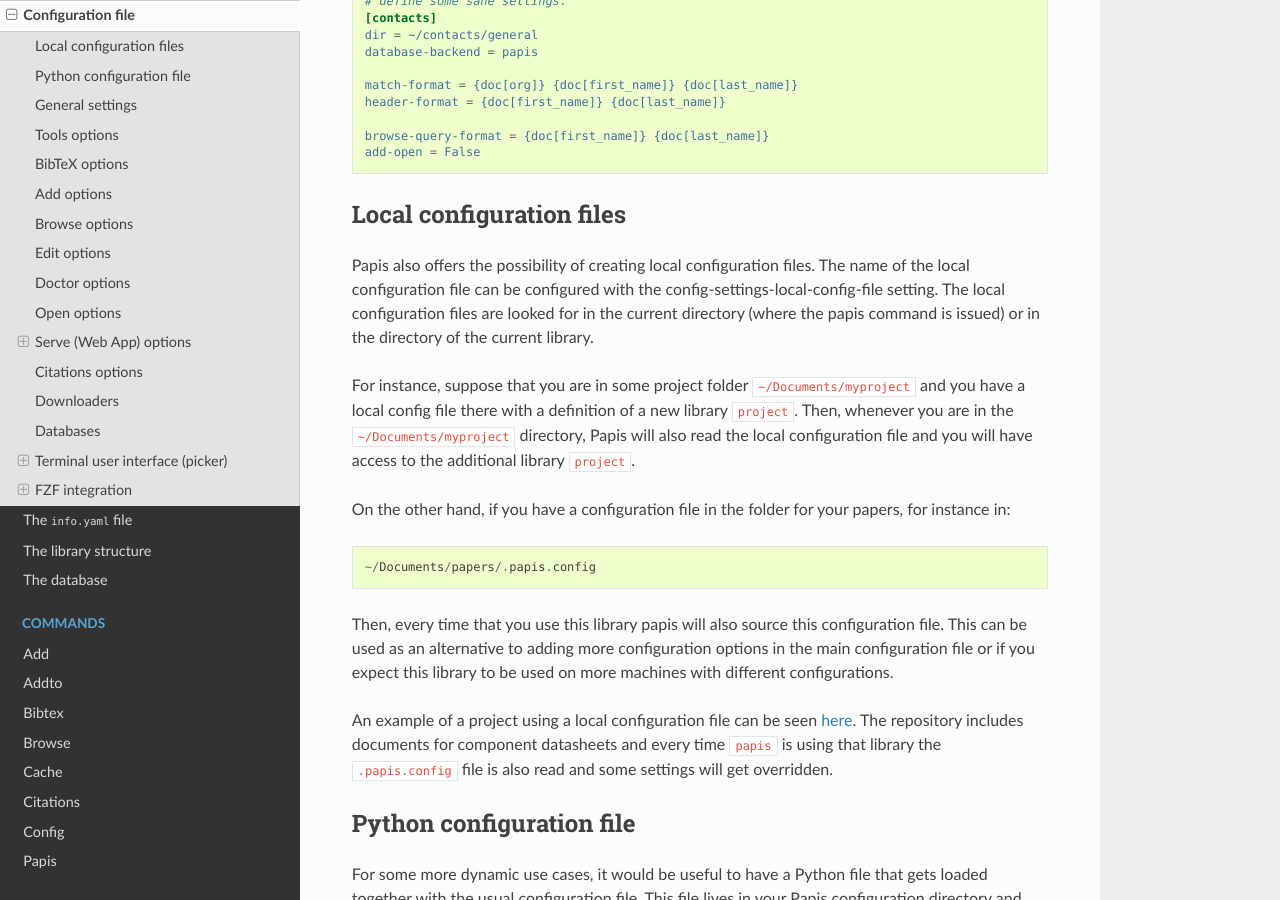
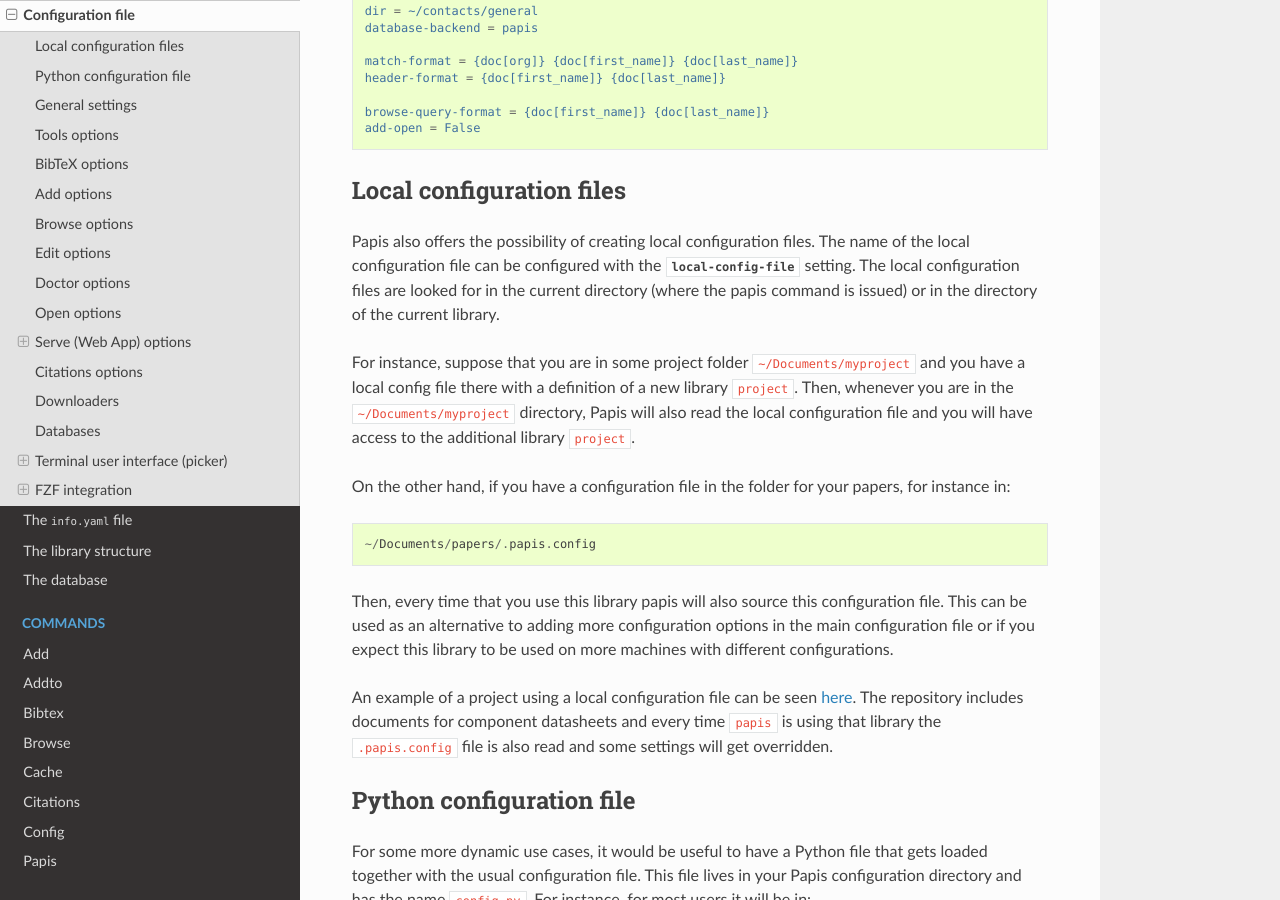
Before and after one commit to papis/papis, a Sphinx documentation site: the page built from doc/source/configuration.rst, in a window 1280 px wide and 900 px high, scrolled down 2633 px. Built offline with Sphinx 7.4.7 and the Read the Docs theme 2.0.0, drawn with Linux system fonts in a browser that asks for light colours; some of the changed text lies outside the part shown.

Commit message:
docs: update config references

```diff
--- a/doc/source/bibtex.rst
+++ b/doc/source/bibtex.rst
@@ -15,7 +15,7 @@
 characters for your BibTeX files as well. This means there is no need to write
 ``\`{a}`` instead of ``à`` in words such as ``apareixerà``. To control the
 output of unicode characters in papis, use the
-:ref:`config-settings-bibtex-unicode` setting.
+:confval:`bibtex-unicode` setting.
 
 Override keys
 -------------
@@ -44,5 +44,5 @@
 -----------
 
 If you do not want to export certain keys to the BibTeX file,
-like the ``abstract``, you might use the :ref:`config-settings-bibtex-ignore-keys`
+like the ``abstract``, you might use the :confval:`bibtex-ignore-keys`
 setting to omit them in the exporting process.
--- a/doc/source/configuration.rst
+++ b/doc/source/configuration.rst
@@ -76,7 +76,7 @@
 
    Many configuration options use special formatted strings that can depend on
    the document that is being worked on. When using these, make sure to also
-   set the :ref:`config-settings-formatter` to your desired choice. Below, we
+   set the :confval:`formatter` to your desired choice. Below, we
    are using the default ``python`` formatter that is based on :meth:`str.format`.
 
 .. code:: ini
@@ -161,7 +161,7 @@
 
 Papis also offers the possibility of creating local configuration files.
 The name of the local configuration file can be configured with the
-:ref:`config-settings-local-config-file` setting. The local configuration files
+:confval:`local-config-file` setting. The local configuration files
 are looked for in the current directory (where the papis command is issued) or
 in the directory of the current library.
 
--- a/doc/source/default-settings.rst
+++ b/doc/source/default-settings.rst
@@ -23,7 +23,7 @@
 
     Then, you can share your library (through e.g. Dropbox or a network drive)
     and have the same settings for the library across machines, e.g. to generate
-    consistent references with :ref:`config-settings-ref-format`. In this setup,
+    consistent references with :confval:`ref-format`. In this setup,
     whenever Fulano uses that library, their Papis calls will also read the
     configuration settings and use the same settings.
 
@@ -77,10 +77,10 @@
 .. papis-config:: format-doc-name
 
     This setting controls the name of the document in the papis format strings
-    like in format strings such as :ref:`config-settings-match-format` or
-    :ref:`config-settings-header-format`. For instance, if you are managing
+    like in format strings such as :confval:`match-format` or
+    :confval:`header-format`. For instance, if you are managing
     videos, you might want to set this option to ``vid`` in order to set  the
-    :ref:`config-settings-header-format` to
+    :confval:`header-format` to
 
     .. code:: ini
 
@@ -92,7 +92,7 @@
     and in the ``papis`` database backend. For example, if the ``match-format``
     is set to ``{doc[year]} {doc[author]}``, then words from the title will not
     match the document, only using the year or the author will work. It is
-    recommended to set this to all the keys used by :ref:`config-settings-header-format`,
+    recommended to set this to all the keys used by :confval:`header-format`,
     so that any visible information can be matched.
 
 .. papis-config:: header-format
@@ -102,7 +102,7 @@
 
 .. papis-config:: header-format-file
 
-    If the :ref:`config-settings-header-format` grows too complex, it can be
+    If the :confval:`header-format` grows too complex, it can be
     stored in a separate file. This option should give the path to that file (in
     which case the ``header-format`` option will be ignored). For example, this
     can be set to
@@ -145,7 +145,7 @@
 
 .. papis-config:: sort-reverse
 
-    A setting that augments :ref:`config-settings-sort-field` by allowing the
+    A setting that augments :confval:`sort-field` by allowing the
     documents to be sorted in reverse order. Most commands support a ``--reverse``
     flag that uses this setting as a default value.
 
@@ -202,7 +202,7 @@
     Editor used to edit files in papis, e.g., for the ``papis edit``
     command. This will search for the ``$EDITOR`` environment variable or the
     ``$VISUAL`` environment variables to obtain a default if it is not set.
-    Otherwise, the default :ref:`config-settings-opentool` will be used.
+    Otherwise, the default :confval:`opentool` will be used.
 
 .. papis-config:: file-browser
 
@@ -287,11 +287,11 @@
     which for the author ``{"family": "Einstein", "given": "Albert"}`` would
     construct the string ``Einstein -- Albert``. In most circumstances, multiple
     authors are then concatenated together using
-    :ref:`config-settings-multiple-authors-separator`.
+    :confval:`multiple-authors-separator`.
 
 .. papis-config:: multiple-authors-separator
 
-    A string used with :ref:`config-settings-multiple-authors-format` to
+    A string used with :confval:`multiple-authors-format` to
     concatenate multiple authors, e.g. into the ``authors`` document key.
     By default, this is set to ``and``, which is the separator used by
     BibTeX in its so-called *name-lists*.
@@ -364,7 +364,7 @@
     :type: str
 
     Set the default file name for newly added documents, similarly to
-    :ref:`config-settings-add-folder-name`. If it is not set, the names of the
+    :confval:`add-folder-name`. If it is not set, the names of the
     files will be cleaned and taken *as-is*.
 
 .. papis-config:: add-subfolder
@@ -440,8 +440,8 @@
       ``https://ui.adsabs.harvard.edu/abs/<DOI>``.
     * ``"auto"``: automatically pick between ``url``, ``doi`` and ``isbn``
       (first existing key is chosen).
-    * ``"search-engine"``: the :ref:`config-settings-search-engine` is used
-      to search for the contents of :ref:`config-settings-browse-query-format`.
+    * ``"search-engine"``: the :confval:`search-engine` is used
+      to search for the contents of :confval:`browse-query-format`.
 
     If the required keys are not found in the document (e.g. the DOI or the
     ISBN), the key will fallback to the ``"search-engine"`` case.
@@ -449,7 +449,7 @@
 .. papis-config:: browse-query-format
 
     The query string that is to be searched for in the ``papis browse`` command
-    whenever a search engine is used (see :ref:`config-settings-browse-key`).
+    whenever a search engine is used (see :confval:`browse-key`).
 
 .. papis-config:: search-engine
 
@@ -465,7 +465,7 @@
 
     In ``papis edit`` you can edit notes about the document. ``notes-name``
     is the default name of the notes file. The ``notes-name`` is formatted by the
-    :ref:`config-settings-formatter`, so that the filename of notes can be
+    :confval:`formatter`, so that the filename of notes can be
     dynamically defined, e.g.:
 
     .. code:: ini
@@ -477,7 +477,7 @@
     When editing notes for the first time, a preliminary notes file will be
     generated based on a template. The path to this template is specified by
     ``notes-template``. The template will then be formatted by
-    :ref:`config-settings-formatter`. This can be useful to enforce the same
+    :confval:`formatter`. This can be useful to enforce the same
     style in the notes for all documents.
 
     Default value is set to the empty ``""``, which will return an empty notes
@@ -566,8 +566,8 @@
 .. papis-config:: mark-format-name
 
     This is the name of the mark to be passed to
-    :ref:`config-settings-mark-header-format` and other such settings, similarly
-    to :ref:`config-settings-format-doc-name`. For example, if we want to set
+    :confval:`mark-header-format` and other such settings, similarly
+    to :confval:`format-doc-name`. For example, if we want to set
     it to ``m``, then other settings must be consistent, e.g.
 
     .. code:: ini
@@ -578,14 +578,14 @@
 .. papis-config:: mark-header-format
 
     This is the format of the mark when shown in a picker, similarly to
-    :ref:`config-settings-header-format`. This can be changed to allow for
+    :confval:`header-format`. This can be changed to allow for
     more complex marks. However, by default, we just assume that each mark is
     of the form ``{"name": <NAME>, "value": <VALUE>}``.
 
 .. papis-config:: mark-match-format
 
     Format in which the mark name has to match the user input, similarly to
-    :ref:`config-settings-match-format`.
+    :confval:`match-format`.
 
 .. papis-config:: mark-opener-format
 
@@ -622,7 +622,7 @@
 
 .. papis-config:: serve-enable-timeline
 
-    If *True*, the :ref:`config-settings-time-stamp` of documents is used to
+    If *True*, the :confval:`time-stamp` of documents is used to
     create a timeline for when the documents were added.
 
 .. papis-config:: serve-timeline-max
@@ -748,7 +748,7 @@
 
         default-query-string = author:"John Smith"
 
-    would do the trick. Note that each :ref:`config-settings-database-backend`
+    would do the trick. Note that each :confval:`database-backend`
     will have a different search query, so this setting is specific to the
     default ``papis`` backend.
 
@@ -936,7 +936,7 @@
     Format for the entries for fzf.
     Notice that if you want colors you should add the ``--ansi`` flag to
     ``fzf-extra-flags`` and include the colors in the
-    :ref:`config-settings-header-format` as ``ansi`` escape sequences.
+    :confval:`header-format` as ``ansi`` escape sequences.
 
     The papis format string is given the additional variable ``c`` which
     contains the package ``colorama`` in it. Refer to the ``colorama``
--- a/doc/source/git.rst
+++ b/doc/source/git.rst
@@ -5,7 +5,7 @@
 
 Papis is made to work well with `git <https://git-scm.com/>`__ and has
 functionality in most of its command to interact with it. This functionality
-can be turned on by default by using the :ref:`config-settings-use-git`
+can be turned on by default by using the :confval:`use-git`
 configuration setting. This guide gives a description of a possible workflow
 for using Git with Papis. This is not the only workflow, but it is the most
 obvious.
```
Also changed, not shown: doc/source/database_structure.rst (+3 -4 lines), 14 other files.
